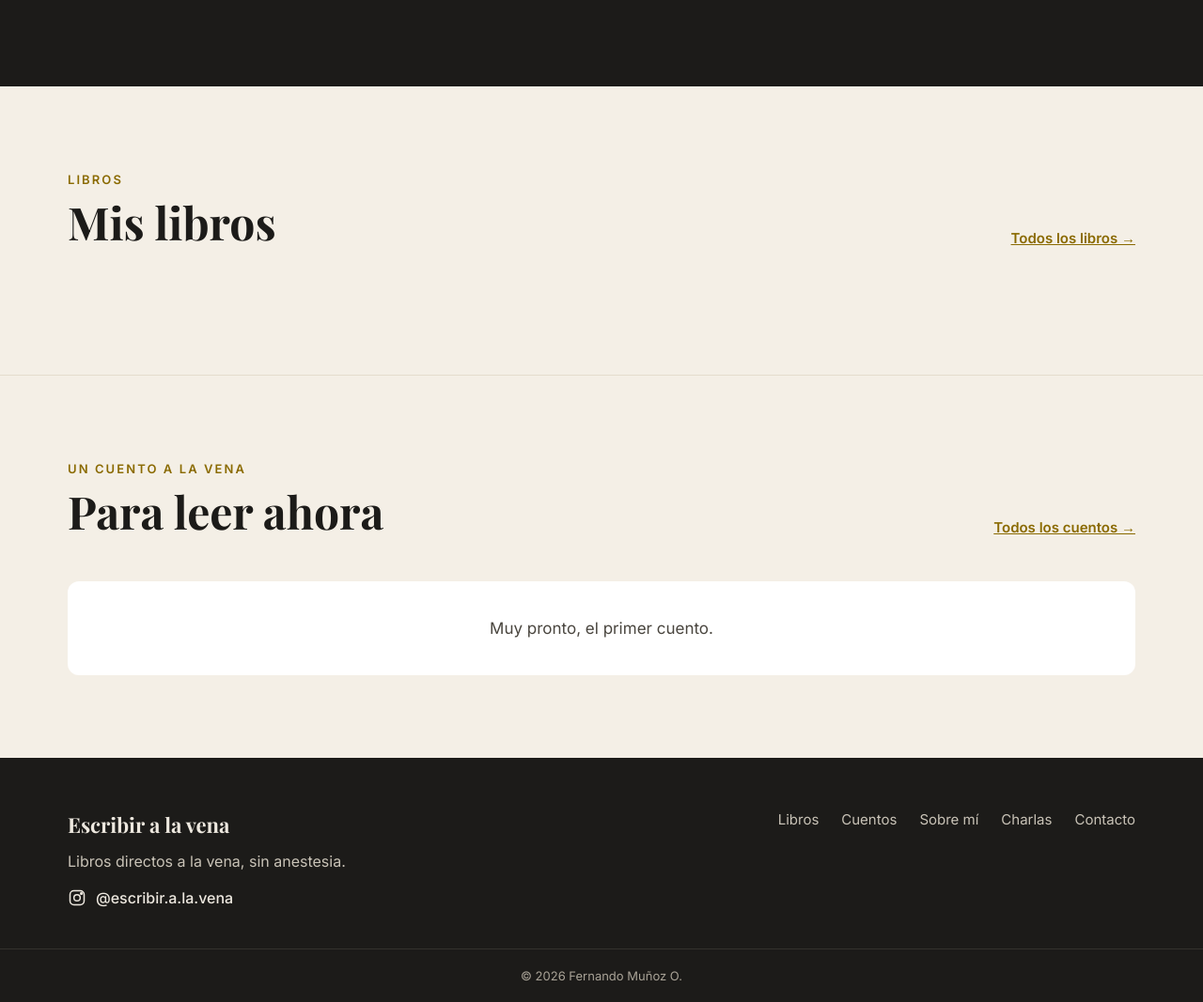
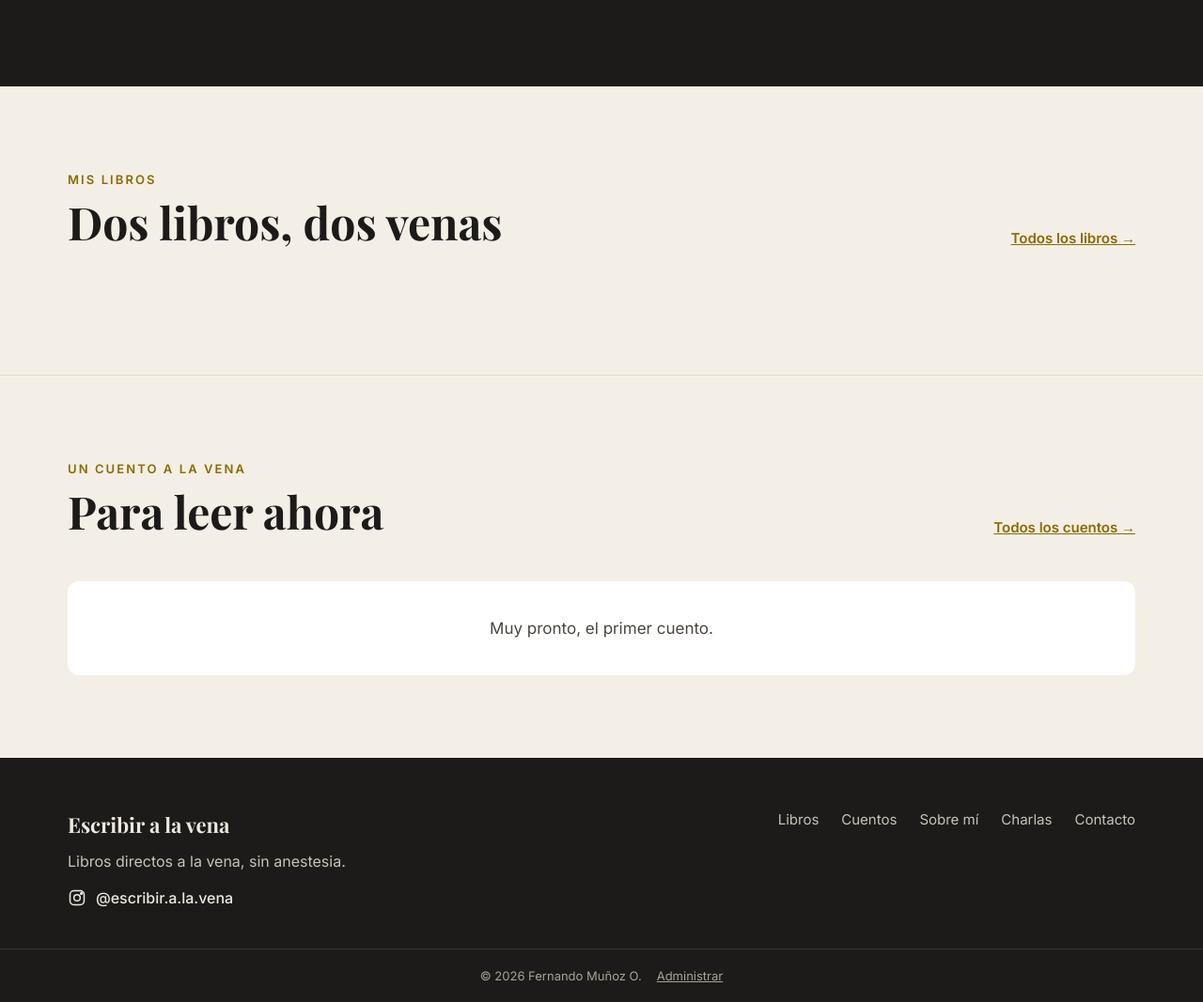
Before and after one commit to Fernandomo87/escribiralavena, a Node server app: page / in a window 1280 px wide. Shown: the part 558-1625 px from the top of the page at 94% size. Run offline with Node 20, Linux system fonts and the light colour scheme; data that the repository does not hold is empty; some web fonts are replaced.

Commit message:
Add files via upload

```diff
--- a/views/inicio.ejs
+++ b/views/inicio.ejs
@@ -25,11 +25,11 @@
   <section class="clara">
     <div class="wrap seccion">
       <div class="encabezado-seccion">
-        <div><span class="eyebrow">Libros</span><h2>Mis libros</h2></div>
+        <div><span class="eyebrow">Mis libros</span><h2>Dos libros, dos venas</h2></div>
         <a class="ver-todo" href="/libros">Todos los libros →</a>
       </div>
       <div class="grilla">
-        <% libros.forEach(l => { %><%- include('partials/tarjeta-libro', { l }) %><% }) %>
+        <% libros.slice(0, 2).forEach(l => { %><%- include('partials/tarjeta-libro', { l }) %><% }) %>
       </div>
     </div>
   </section>
--- a/views/partials/pie.ejs
+++ b/views/partials/pie.ejs
@@ -14,7 +14,7 @@
   </div>
   <div class="legal">
     <span>© <%= new Date().getFullYear() %> Fernando Muñoz O.</span>
-    <% if (admin) { %><a href="/admin">Panel</a><% } %>
+    <% if (admin) { %><a href="/admin">Panel</a><% } else { %><a href="/admin/entrar">Administrar</a><% } %>
   </div>
 </footer>
 </body>
```
